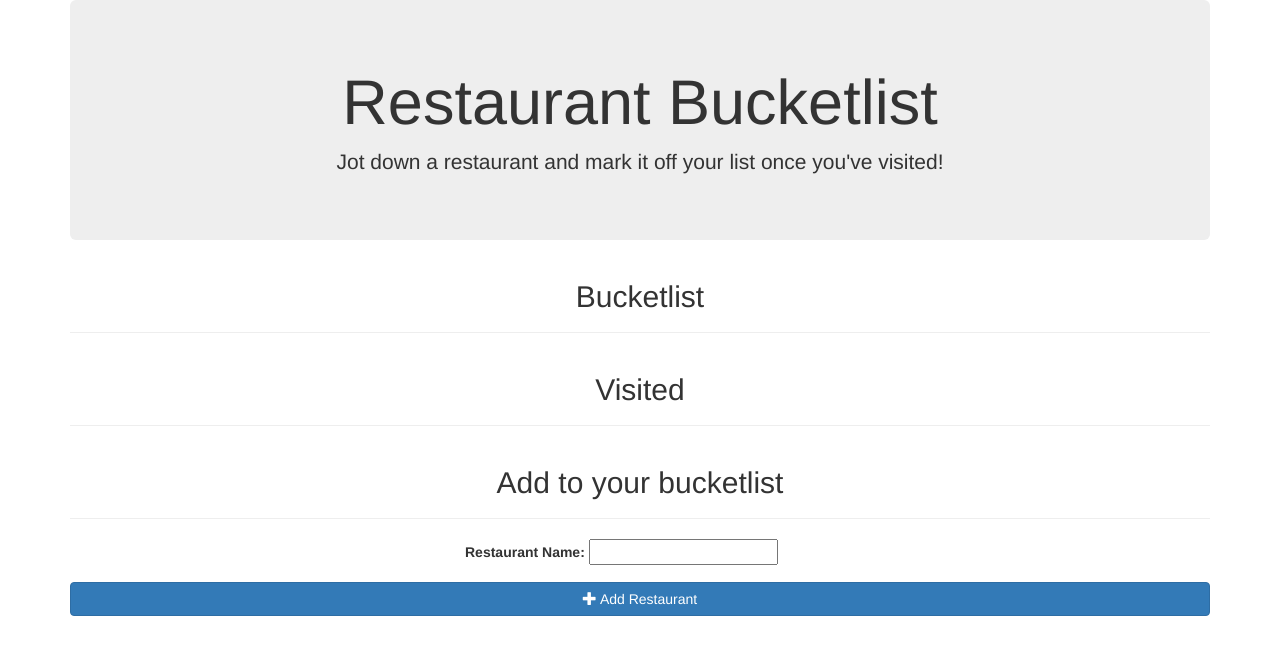
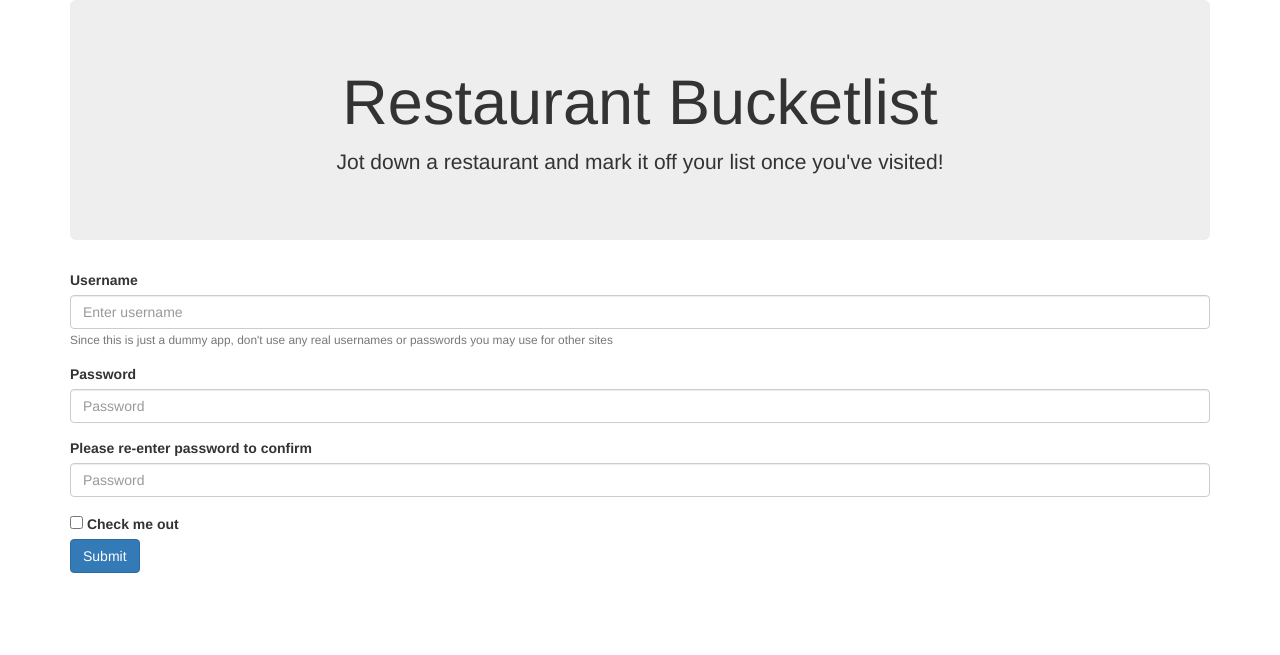
Before and after one commit to robertbernardbrown/RestaurantBucketlist, a Node server app: page / in a window 1280 px wide. Shown: the top 655 px of the page. Run offline with Node 20, Linux system fonts and the light colour scheme; data that the repository does not hold is empty; some libraries are stand-ins or nearby versions.

Commit message:
comments out code for now while developing registration. Sets index.handlebars to default to registration page

```diff
--- a/controllers/restaurant_controller.js
+++ b/controllers/restaurant_controller.js
@@ -3,40 +3,52 @@ const express = require("express");
 const router = express.Router();
 
 router.get("/", (req, res) => {
-  restaurant.all(data => {
-    let hbsObject = {
-      restaurant: data
-    };
-    res.render("index", hbsObject);
-  });
+  res.render("index");
 });
 
-router.post("/", (req, res) => {
-  restaurant.create(req.body.restaurant, data => {
-    res.json({ id: data.insertId });
-  });
+router.post("/register", (req, res) => {
+
+  console.log(req.body.username);
+  console.log(req.body.password);
+
+  res.render("index");
 });
 
-router.put("/:id", (req, res) => {
-  var condition = req.params.id;
-  restaurant.update(req.body.visited, condition, data => {
-    if (data.changedRows === 0) {
-      return res.status(404).end();
-    } else {
-      res.status(200).end();
-    }
-  });
-});
+// router.get("/", (req, res) => {
+//   restaurant.all(data => {
+//     let hbsObject = {
+//       restaurant: data
+//     };
+//     res.render("index", hbsObject);
+//   });
+// });
 
-router.delete("/:id", (req, res) => {
-  var condition = req.params.id;
-  restaurant.delete( condition, data => {
-    if (data.alteredRows === 0) {
-      return res.status(404).end();
-    } else {
-      res.status(200).end();
-    }
-  });
-});
+// router.post("/", (req, res) => {
+//   restaurant.create(req.body.restaurant, data => {
+//     res.json({ id: data.insertId });
+//   });
+// });
+
+// router.put("/:id", (req, res) => {
+//   var condition = req.params.id;
+//   restaurant.update(req.body.visited, condition, data => {
+//     if (data.changedRows === 0) {
+//       return res.status(404).end();
+//     } else {
+//       res.status(200).end();
+//     }
+//   });
+// });
+
+// router.delete("/:id", (req, res) => {
+//   var condition = req.params.id;
+//   restaurant.delete( condition, data => {
+//     if (data.alteredRows === 0) {
+//       return res.status(404).end();
+//     } else {
+//       res.status(200).end();
+//     }
+//   });
+// });
 
 module.exports = router;
--- a/views/index.handlebars
+++ b/views/index.handlebars
@@ -3,39 +3,23 @@
   <p>Jot down a restaurant and mark it off your list once you've visited!</p>
 </div>
 
-<div class="page-header text-center">
-  <h2>Bucketlist</h2>
-</div>
-
-  <ul>
-    {{#each restaurant}}
-      {{#unless this.visited}}
-        {{> restaurants/restaurant-block visited=1}}
-      {{/unless}}
-    {{/each}}
-  </ul>
-
-<div class="page-header text-center">
-  <h2>Visited</h2>
-</div>
-
-  <ul>
-    {{#each restaurant}}
-      {{#if this.visited}}
-        {{> restaurants/restaurant-block visited=0}}
-      {{/if}}
-    {{/each}}
-  </ul>
-
-<div class="page-header text-center">
-<h2>Add to your bucketlist</h2>
-</div>
-<form class="create-form">
-  <div class="form-group col-md-4 col-md-offset-4 col-lg-4 col-lg-offset-4">
-    <label for="rest">Restaurant Name:</label>
-    <input type="text" id="rest" name="name">
+<form method="POST" action="/register">
+  <div class="form-group">
+    <label for="exampleUserName1">Username</label>
+    <input type="username" name="username" class="form-control" id="exampleUsername1" aria-describedby="usernameHelp" placeholder="Enter username">
+    <small id="tip" class="form-text text-muted">Since this is just a dummy app, don't use any real usernames or passwords you may use for other sites</small>
   </div>
-    <button class="btn btn-primary btn-block submit-btn" type="submit">
-      <span class="glyphicon glyphicon-plus" aria-hidden="true"></span>
-      Add Restaurant</button>
+  <div class="form-group">
+    <label for="exampleInputPassword1">Password</label>
+    <input type="password" name="password" class="form-control" id="exampleInputPassword1" placeholder="Password">
+  </div>
+  <div class="form-group">
+    <label for="exampleInputPassword2">Please re-enter password to confirm</label>
+    <input type="password2" name="password2" class="form-control" id="exampleInputPassword2" placeholder="Password">
+  </div>
+  <div class="form-check">
+    <input type="checkbox" class="form-check-input" id="exampleCheck1">
+    <label class="form-check-label" for="exampleCheck1">Check me out</label>
+  </div>
+  <button type="submit" class="btn btn-primary">Submit</button>
 </form>
--- /dev/null
+++ b/views/partials/restaurants/restaurant-user-list.handlebars
@@ -0,0 +1,41 @@
+<div class="jumbotron text-center">
+  <h1>Restaurant Bucketlist</h1>
+  <p>Jot down a restaurant and mark it off your list once you've visited!</p>
+</div>
+
+<div class="page-header text-center">
+  <h2>Bucketlist</h2>
+</div>
+
+  <ul>
+    {{#each restaurant}}
+      {{#unless this.visited}}
+        {{> restaurants/restaurant-block visited=1}}
+      {{/unless}}
+    {{/each}}
+  </ul>
+
+<div class="page-header text-center">
+  <h2>Visited</h2>
+</div>
+
+  <ul>
+    {{#each restaurant}}
+      {{#if this.visited}}
+        {{> restaurants/restaurant-block visited=0}}
+      {{/if}}
+    {{/each}}
+  </ul>
+
+<div class="page-header text-center">
+<h2>Add to your bucketlist</h2>
+</div>
+<form class="create-form">
+  <div class="form-group col-md-4 col-md-offset-4 col-lg-4 col-lg-offset-4">
+    <label for="rest">Restaurant Name:</label>
+    <input type="text" id="rest" name="name">
+  </div>
+    <button class="btn btn-primary btn-block submit-btn" type="submit">
+      <span class="glyphicon glyphicon-plus" aria-hidden="true"></span>
+      Add Restaurant</button>
+</form>
```
